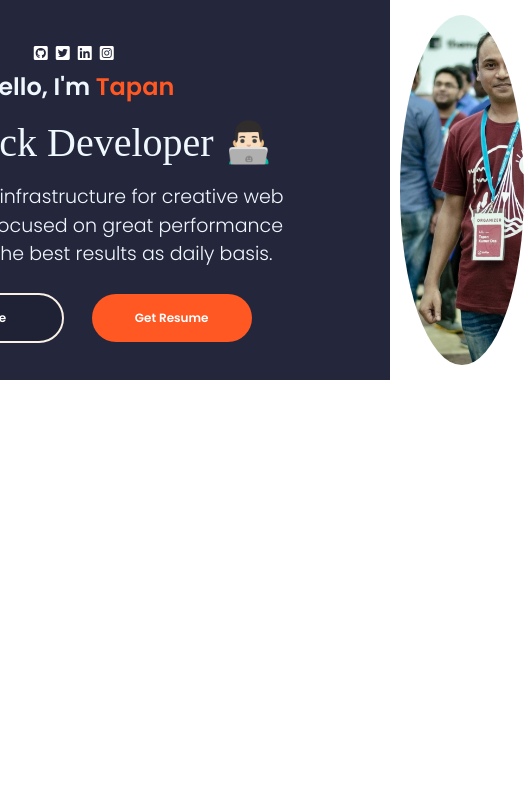
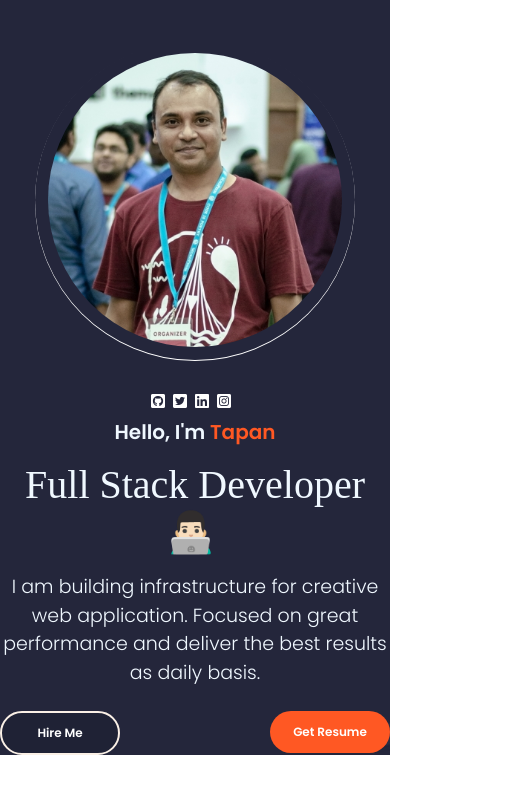
Before and after one commit to voboghure-dev/react-portfolio-website, a React (Create React App) app in the folder client/: page / in a window 390 px wide. Shown: the top 794 px of the page, 529 px wide, since content can reach past the window. Built offline with nearby package versions, Linux system fonts and the light colour scheme; a web font is replaced by a local one.

Commit message:
Complete 8th lecture
Signed-off-by: Tapan Kumer Das <voboghure.dev@gmail.com>

```diff
--- a/client/src/PortfolioContainer/Home/Profile.css
+++ b/client/src/PortfolioContainer/Home/Profile.css
@@ -14,7 +14,7 @@
 }
 .profile-details-name {
   font-size: 24px;
-  font-family: "Poppins SemiBold";
+  font-family: 'Poppins SemiBold';
 }
 .profile-details-role {
   display: flex;
@@ -34,7 +34,7 @@
 .profile-role-tagline {
   font-size: 19px;
   margin: 5px 0 0 0;
-  font-family: "Poppins Light";
+  font-family: 'Poppins Light';
 }
 .profile-options .highlighted-btn {
   margin: 0 0 0 28px;
@@ -75,3 +75,50 @@
 .colz .colz-icon i:hover {
   transform: scale(1.5);
 }
+
+@media screen and (max-width: 1110px) {
+  .profile-picture {
+    margin: 0 0px 0 80px;
+  }
+  .profile-details-name {
+    font-size: 20px;
+  }
+  .profile-details-role .primary-text {
+    font-size: 12px;
+  }
+  .profile-options .btn {
+    width: 120px;
+    padding: 11px 0;
+    z-index: 700;
+  }
+}
+@media screen and (max-width: 910px) {
+  .profile-picture {
+    height: 320px;
+    width: 320px;
+    margin: 0 0 0 4px;
+  }
+}
+@media screen and (max-width: 810px) {
+  .profile-picture {
+    margin: 0 !important;
+  }
+  .profile-parent {
+    flex-direction: column-reverse;
+    margin: 40px 0 0 0;
+  }
+  .profile-options {
+    display: flex;
+    justify-content: space-between;
+  }
+  .profile-details {
+    margin: 25px 0 0;
+  }
+  .profile-options .highlighted-btn {
+    margin: 0 !important;
+  }
+  .profile-options,
+  .profile-details-role {
+    text-align: center;
+  }
+}
```
